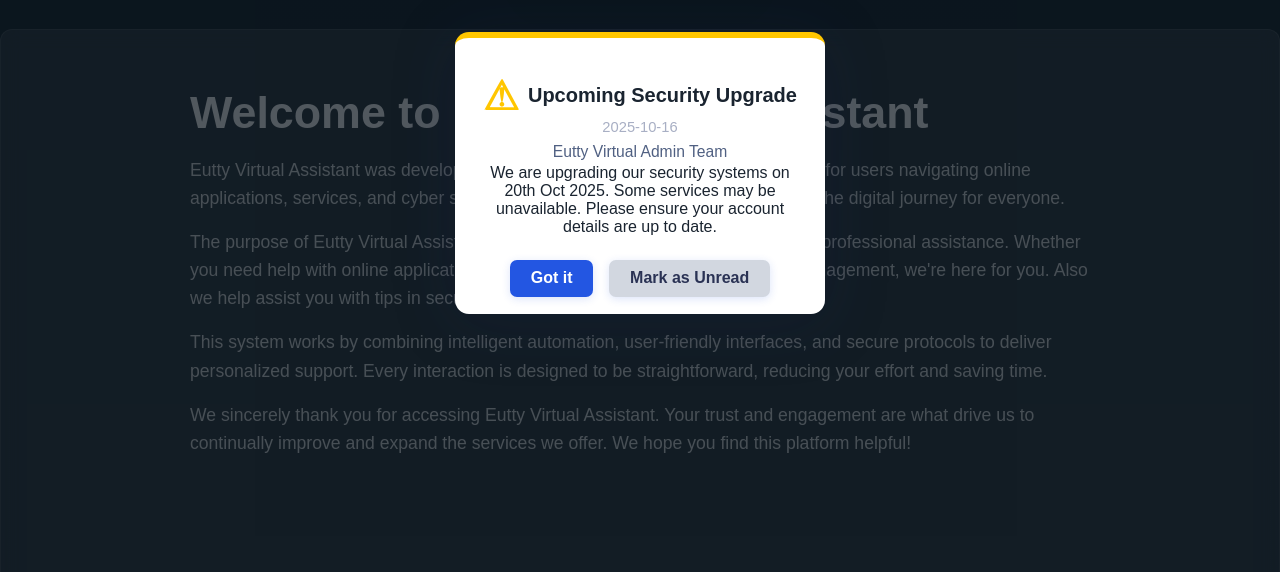
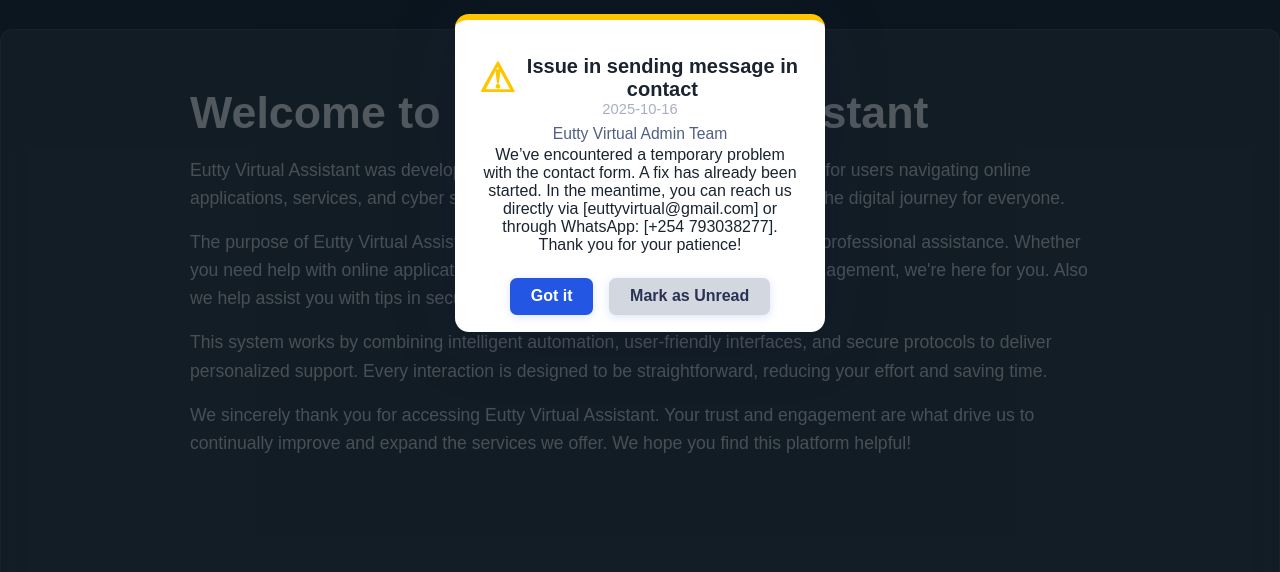
Before and after one commit to eutty-3/eutty-v, a plain HTML site: page frontend/index.html in a window 1280 px wide. Shown: the part 227-799 px from the top of the page. Drawn offline with Linux system fonts and the light colour scheme.

Commit message:
Update index.html

```diff
--- a/frontend/index.html
+++ b/frontend/index.html
@@ -214,7 +214,7 @@
           <p>
             WhatsApp: +254 793038277<br>
             Email: euttyvirtual@gmail.com<br>
-            Web: www.https://eutty-v-2.onrender.com<br>
+            Web: https://eutty-v-2.onrender.com<br>
             Location: Kisii County, Kenya
           </p>
           <small>From: Support Team</small>
@@ -311,10 +311,10 @@
   // Types: "info", "warning", "error", "success"
   const notifications = [
     {
-      id: "upgrade-2025-10-20",
+      id: "Issues noticed-2025-10-16",
       type: "warning",
-      title: "Upcoming Security Upgrade",
-      message: "We are upgrading our security systems on 20th Oct 2025. Some services may be unavailable. Please ensure your account details are up to date.",
+      title: " Issue in sending message in contact",
+      message: " We’ve encountered a temporary problem with the contact form. A fix has already been started. In the meantime, you can reach us directly via [euttyvirtual@gmail.com] or through WhatsApp: [+254 793038277]. Thank you for your patience!",
       date: "2025-10-16",
       from: "Eutty Virtual Admin Team",
     },
```
